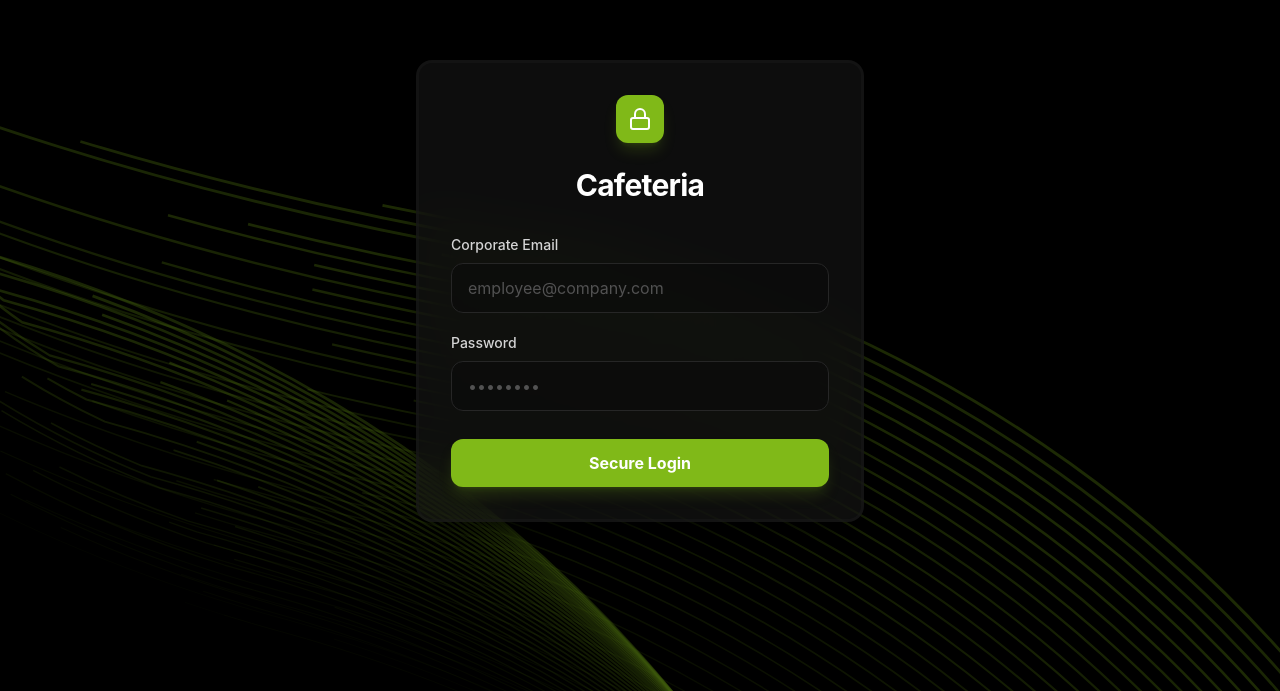
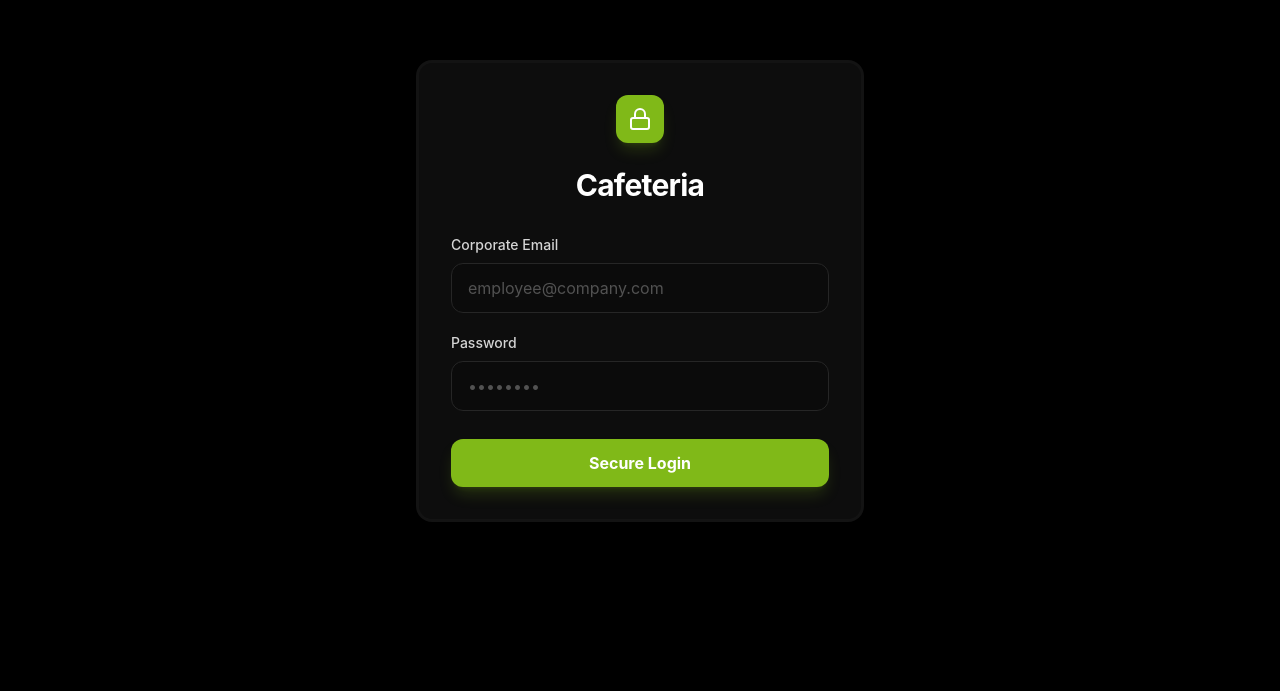
Before and after one commit to Senthil-Achievements/for-cafeteria, a React (Vite) app: page /for-cafeteria/login in a window 1280 px wide. Shown: the part 109-800 px from the top of the page. Built offline with nearby package versions, Linux system fonts and the light colour scheme.

Commit message:
style: dynamic 100% opacity background explicitly on login page

```diff
--- a/src/App.tsx
+++ b/src/App.tsx
@@ -1,4 +1,4 @@
-import { BrowserRouter, Routes, Route, Navigate } from 'react-router-dom';
+import { BrowserRouter, Routes, Route, Navigate, useLocation } from 'react-router-dom';
 import { AuthProvider } from './context/AuthContext';
 import { CartProvider } from './context/CartContext';
 import { ProtectedRoute } from './components/ProtectedRoute';
@@ -7,14 +7,22 @@ import Dashboard from './pages/Dashboard';
 import Checkout from './pages/Checkout';
 import { DemoBackgroundPaths } from './components/demo';
 
+function BackgroundWrapper() {
+  const location = useLocation();
+  const isLogin = location.pathname === '/login';
+
+  // Login gets full 100% opacity, all other routes get fading 50% opacity
+  return <DemoBackgroundPaths className={isLogin ? 'opacity-100' : 'opacity-40'} />;
+}
+
 function App() {
   return (
     <div className="dark bg-black min-h-screen text-white relative">
-      <DemoBackgroundPaths />
       <div className="relative z-10 h-full">
         <AuthProvider>
           <CartProvider>
             <BrowserRouter basename="/for-cafeteria">
+              <BackgroundWrapper />
               <Routes>
                 <Route path="/login" element={<Login />} />
                 <Route
--- a/src/components/demo.tsx
+++ b/src/components/demo.tsx
@@ -1,8 +1,8 @@
 import { BackgroundPaths } from "./ui/background-paths";
 import { GlowCard } from "@/components/ui/spotlight-card";
 
-export function DemoBackgroundPaths() {
-    return <BackgroundPaths title="" />
+export function DemoBackgroundPaths({ className }: { className?: string }) {
+    return <BackgroundPaths title="" className={className} />
 }
 
 export function DemoGlowCard() {
--- a/src/components/ui/background-paths.tsx
+++ b/src/components/ui/background-paths.tsx
@@ -47,15 +47,19 @@ function FloatingPaths({ position }: { position: number }) {
     );
 }
 
+import { cn } from "@/lib/utils";
+
 export function BackgroundPaths({
     title = "",
+    className,
 }: {
     title?: string;
+    className?: string;
 }) {
     const words = title.split(" ").filter(Boolean);
 
     return (
-        <div className="fixed inset-0 w-full h-full overflow-hidden pointer-events-none z-0 opacity-50 bg-black">
+        <div className={cn("fixed inset-0 w-full h-full overflow-hidden pointer-events-none z-0 opacity-50 bg-black", className)}>
             <FloatingPaths position={1} />
             <FloatingPaths position={-1} />
             {title && (
--- a/src/pages/Login.tsx
+++ b/src/pages/Login.tsx
@@ -2,7 +2,6 @@ import React, { useState } from 'react';
 import { useNavigate } from 'react-router-dom';
 import { useAuth } from '../context/AuthContext';
 import { Lock } from 'lucide-react';
-import { DemoBackgroundPaths } from '../components/demo';
 import { GlowCard } from '../components/ui/spotlight-card';
 
 export default function Login() {
@@ -37,8 +36,7 @@ export default function Login() {
     return (
         <div className="dark bg-black relative min-h-screen flex items-center justify-center px-4">
             <div className="absolute inset-0 z-0">
-                {/* Passing an empty title removes the text wrapper entirely */}
-                <DemoBackgroundPaths />
+                {/* Background rendering is now globally handled by App.tsx wrapper */}
             </div>
 
             <GlowCard
```
